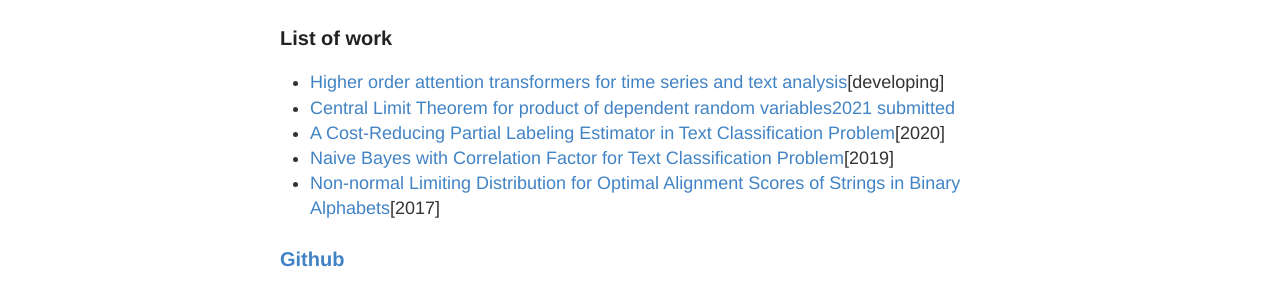
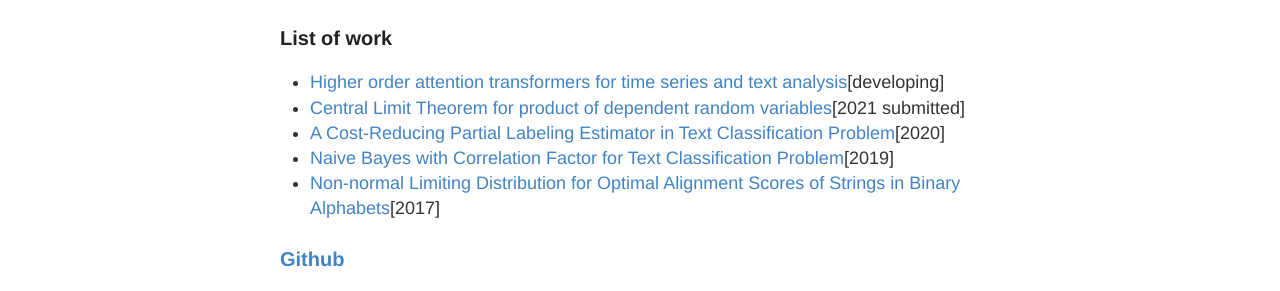
Before and after one commit to juntaoduan/juntaoduan.github.io, a Jekyll site: the page built from me.md, in a window 1280 px wide. Shown: the part 276-567 px from the top of the page. Built offline with Jekyll 4.4.1, drawn with Linux system fonts in a browser that asks for light colours; part of the change alters nothing that is shown.

Commit message:
Update me.md

```diff
--- a/me.md
+++ b/me.md
@@ -9,7 +9,7 @@ I study probability, statistics, random matrix and deep learning. I believe in L
 ### List of work
 
 * [Higher order  attention transformers for time series and text analysis]()[developing]
-* [Central Limit Theorem for product of dependent random variables](https://arxiv.org/abs/2106.14825)[2021 submitted](https://github.com/juntaoduan/product-CLT)
+* [Central Limit Theorem for product of dependent random variables](https://arxiv.org/abs/2106.14825)[2021 submitted]
 * [A Cost-Reducing Partial Labeling Estimator in Text Classification Problem](https://link.springer.com/chapter/10.1007/978-3-030-39442-4_37)[2020]
 * [Naive Bayes with Correlation Factor for Text Classification Problem](https://ieeexplore.ieee.org/document/8999119)[2019]
 * [Non-normal Limiting Distribution for Optimal Alignment Scores of Strings in Binary Alphabets](https://link.springer.com/article/10.1007/s10955-017-1835-6)[2017]
```
